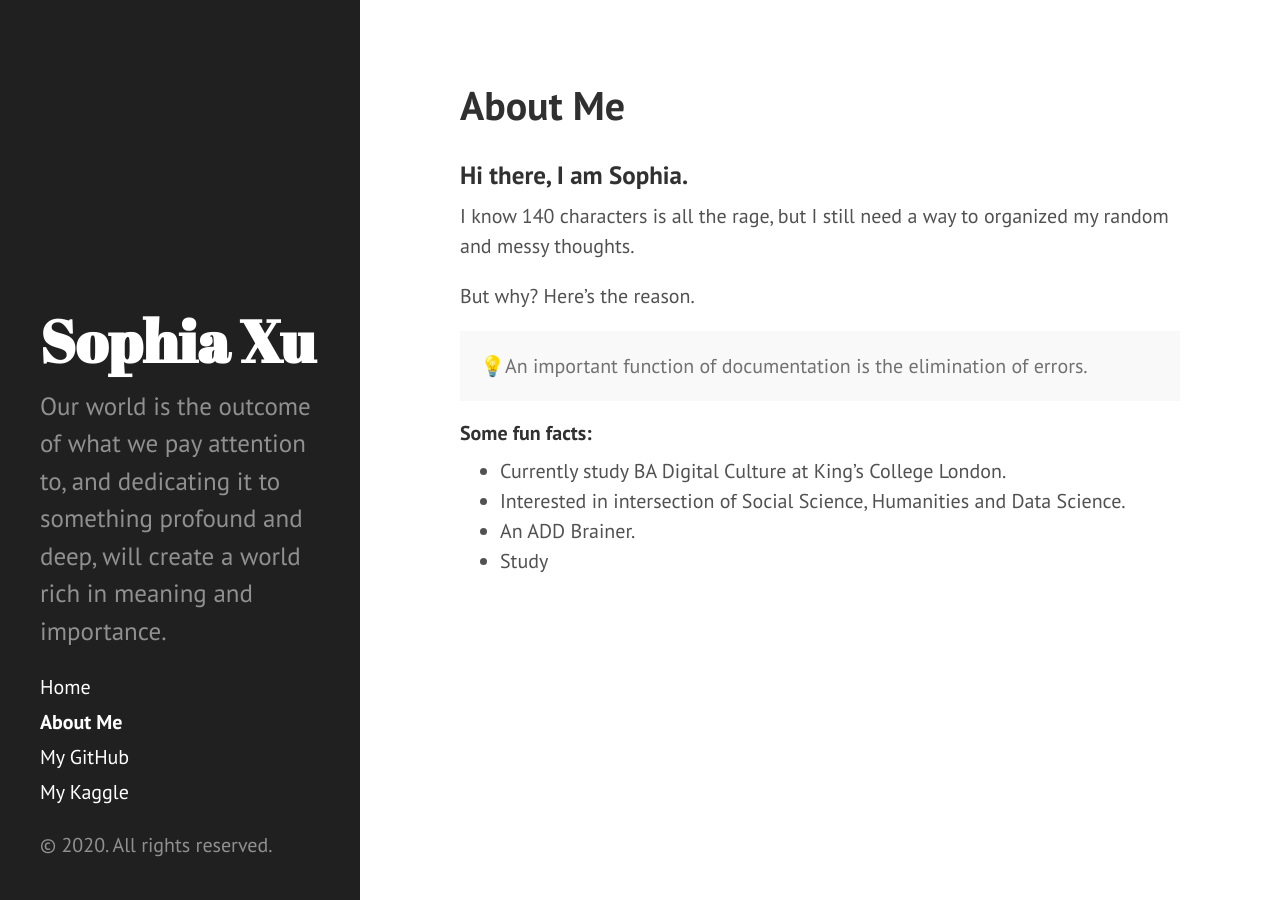
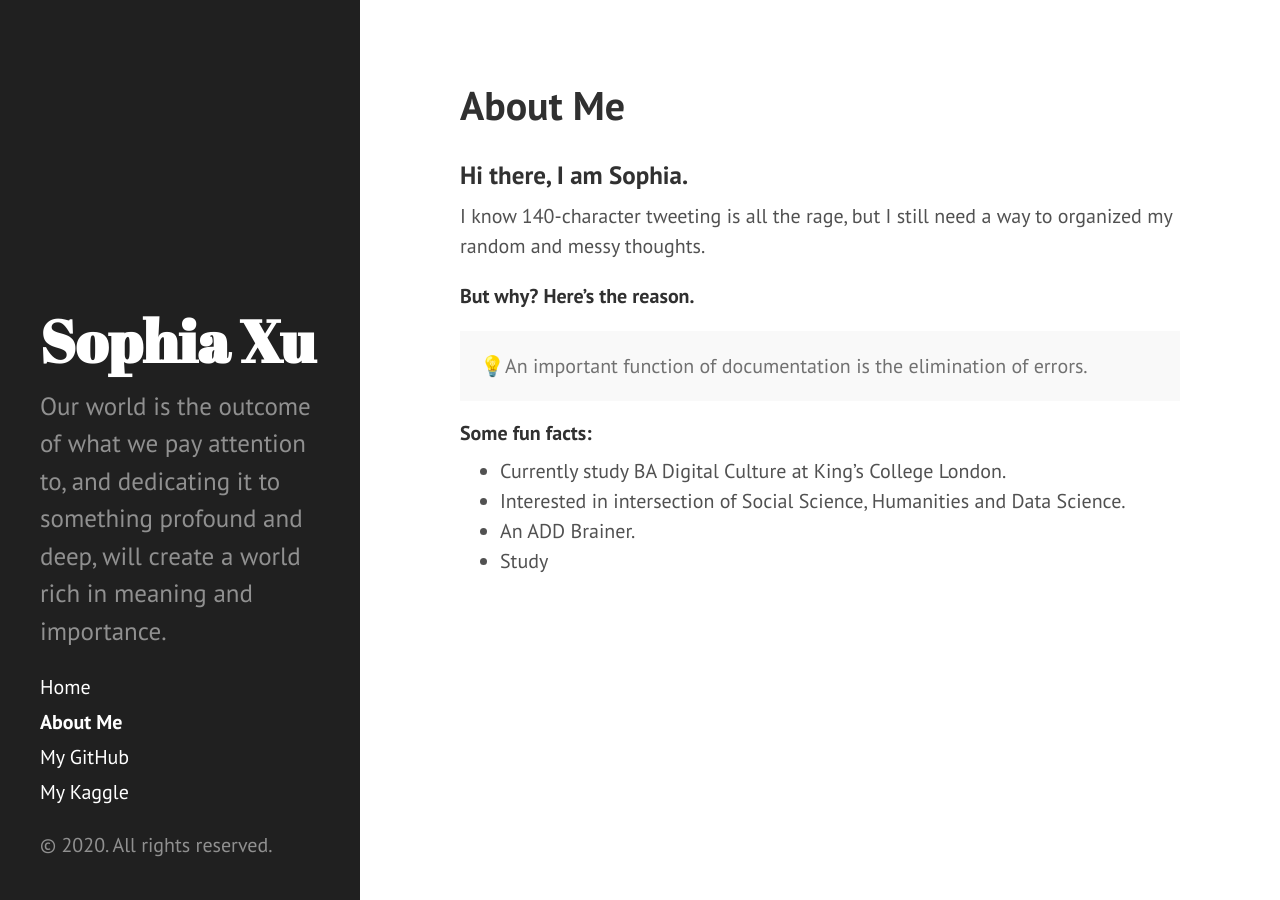
Before and after one commit to philosofia/philosofia.github.io, a Jekyll site: the page built from about.md, in a window 1280 px wide. Built offline with Jekyll 4.4.1, drawn with Linux system fonts in a browser that asks for light colours.

Commit message:
Update about.md

```diff
--- a/about.md
+++ b/about.md
@@ -4,9 +4,9 @@
 ---
 
 ### Hi there, I am Sophia.
-I know 140 characters is all the rage, but I still need a way to organized my random and messy thoughts.
+I know 140-character tweeting is all the rage, but I still need a way to organized my random and messy thoughts.
 
-But why? Here's the reason.
+**But why? Here's the reason.**
 
 <p class="message">
   💡An important function of documentation is the elimination of errors.
```
